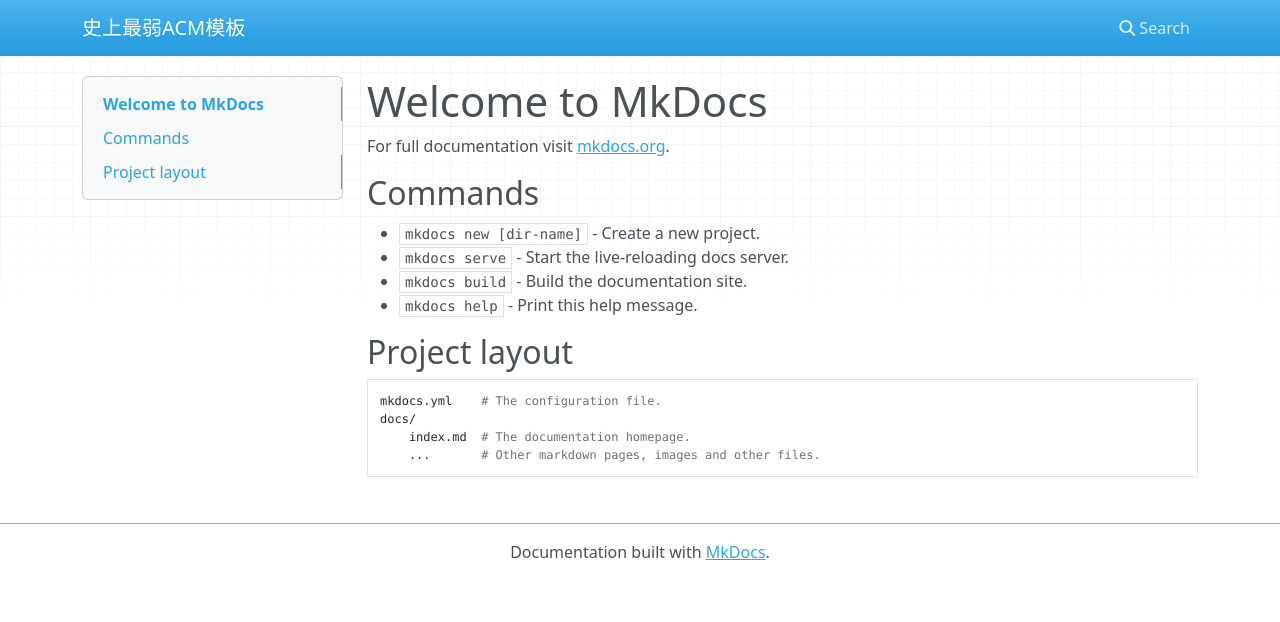
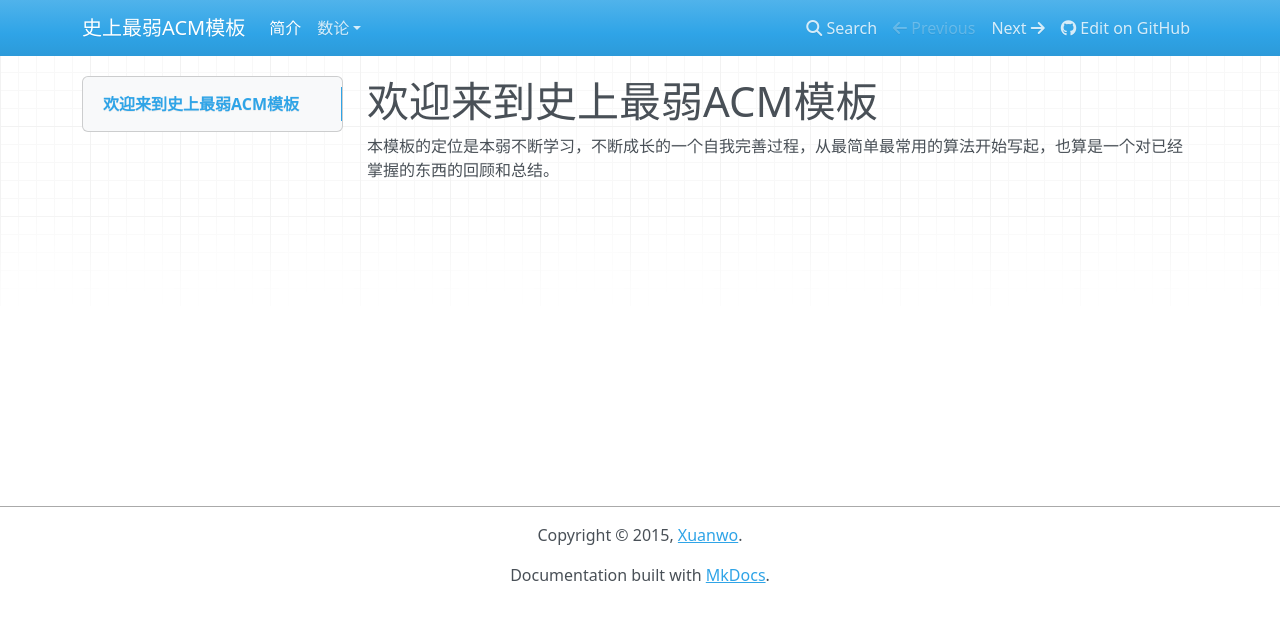
Before and after one commit to Xuanwo/ACMTemplate, an MkDocs documentation site: the page built from docs/index.md, in a window 1280 px wide. Shown: the top 622 px of the page. Built offline with MkDocs 1.6.1, drawn with Linux system fonts in a browser that asks for light colours; nearby versions of some CDN libraries; old or Windows-style settings are respelled for this version of MkDocs.

Commit message:
新增第一章节

```diff
--- a/docs/index.md
+++ b/docs/index.md
@@ -1,17 +1,2 @@
-# Welcome to MkDocs
-
-For full documentation visit [mkdocs.org](http://mkdocs.org).
-
-## Commands
-
-* `mkdocs new [dir-name]` - Create a new project.
-* `mkdocs serve` - Start the live-reloading docs server.
-* `mkdocs build` - Build the documentation site.
-* `mkdocs help` - Print this help message.
-
-## Project layout
-
-    mkdocs.yml    # The configuration file.
-    docs/
-        index.md  # The documentation homepage.
-        ...       # Other markdown pages, images and other files.
+# 欢迎来到史上最弱ACM模板
+本模板的定位是本弱不断学习，不断成长的一个自我完善过程，从最简单最常用的算法开始写起，也算是一个对已经掌握的东西的回顾和总结。
--- a/mkdocs.yml
+++ b/mkdocs.yml
@@ -1 +1,11 @@
 site_name: 史上最弱ACM模板
+site_url: http://xuanwo.org/
+repo_url: https://github.com/Xuanwo/ACMTemplate
+site_description: 正如你所见，这是史上最弱的模板= =
+site_author: Xuanwo
+site_favicon: favicon.ico
+pages:
+- ['index.md', '简介']
+- ['number-theory/gcd.md', '数论', '辗转相除法']
+
+copyright: Copyright &copy; 2015, <a href="http://xuanwo.org/">Xuanwo</a>.
```
Also changed, not shown: README.md (+1 -1 lines), docs/number-theory/gcd.md (added, +1 -0 lines), docs/favicon.ico (added).
